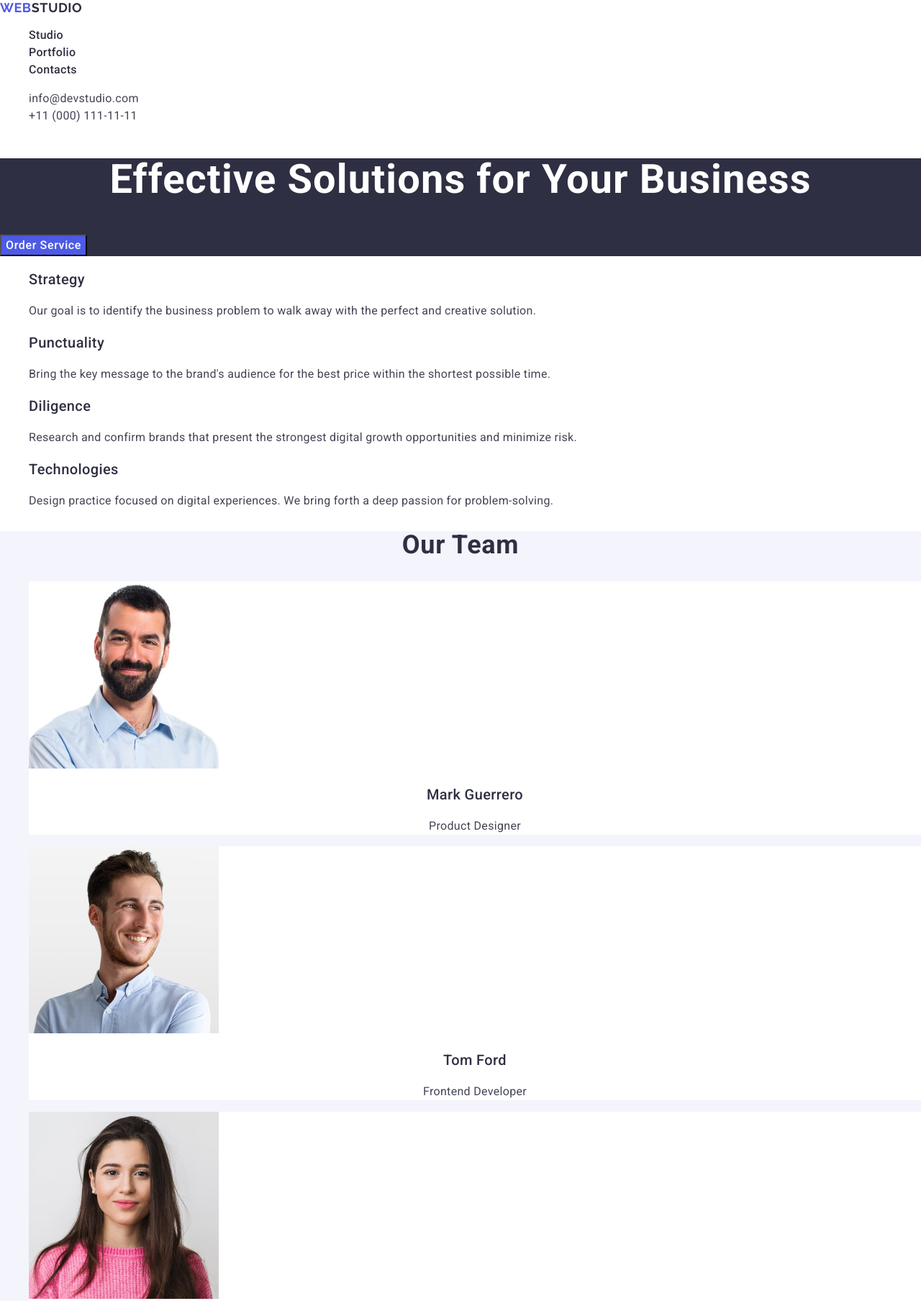
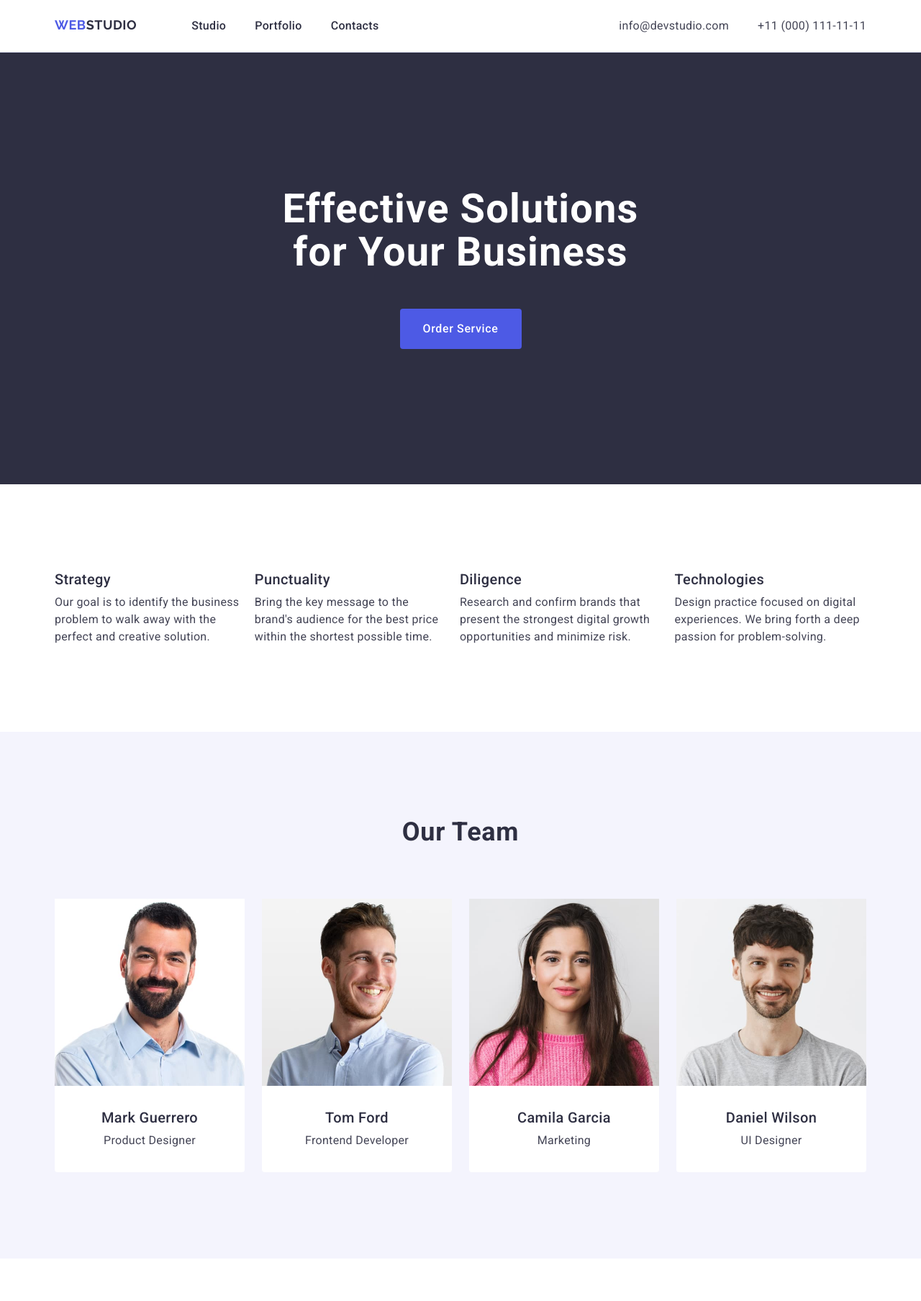
Before and after one commit to Dima2Kravets/goit-markup-hw-03, a plain HTML site: page index.html in a window 1280 px wide. Shown: the top 1808 px of the page at 72% size. Drawn offline with nearby package versions, Linux system fonts and the light colour scheme.

Commit message:
modify index, css & readme

```diff
--- a/css/styles.css
+++ b/css/styles.css
@@ -2,15 +2,43 @@ body{
     background: #fff;
     font-family: 'Roboto', sans-serif;
     color: #434455;
+}
+h1, h2, h3, h4, h5, h6, p{
+    margin-top: 0;
+    margin-bottom: 0;
 }
 a{
     text-decoration: none;
 }
 ul, ol{
     list-style-type: none;
+    margin-top: 0;
+    margin-bottom: 0;
+    padding-left: 0;
 }
 
-.address{
+img{
+    display: block;
+    max-width: 100%;
+}
+
+
+.container {
+    width: 1158px;
+    margin: 0 auto;
+    padding: 0 15px;
+}
+
+.section{
+    padding: 120px 0;
+}
+
+            /*Header*/
+
+header {
+    border-bottom: 1px solid #e7e9fc;
+}
+            .address{
     font-style: normal;
 }
 .logo{
@@ -45,9 +73,58 @@ ul, ol{
     letter-spacing: 0.02em;
     color: #434455;
     }
+.nav-link:hover,
+.nav-link:focus {
+    font-weight: 500;
+    font-size: 16px;
+    line-height: 1.5;
+    letter-spacing: 0.02em;
+    color: #404bbf;
+}
+
+.addr-link:hover,
+.addr-link:focus {
+    font-weight: 400;
+    font-size: 16px;
+    line-height: 1.5;
+    letter-spacing: 0.02em;
+    color: #404bbf;
+}
+.cont-header{
+    display: flex;
+    justify-content: space-between;
+    align-items: center;
+    height: 72px;
+}
+.nav{
+    display: flex;
+    gap:76px;
+}
+.nav-list{
+    display: flex;
+    gap: 40px;
+}
+.addr-list{
+    display: flex;
+    gap: 40px;
+}
+          /*Section-Motto*/
+
+.title {
+    font-weight: 700;
+    font-size: 56px;
+    line-height: 1.07;
+    letter-spacing: 0.02em;
+    text-align: center;
+    color: #fff;
+    margin-bottom: 48px;
+    width: 496px;
+}
+
 .motto-sect{
     background: #2e2f42;
-
+    padding-top: 188px;
+    padding-bottom: 188px;
 }
 
 .button{
@@ -59,22 +136,59 @@ ul, ol{
     letter-spacing: 0.04em;
     color: #fff;
     text-align: center;
+    border-radius: 4px;
+    width: 169px;
+    height: 56px;
+    border: none;
+
+}
+.button:hover,
+.button:focus {
+    background: #404bbf;
+}
+.cont-title{
+    display: flex;
+    flex-direction: column;
+    align-items: center;
+
 }
 
+            /*Section-Features*/
+.feature-title {
+    font-weight: 500;
+    font-size: 20px;
+    line-height: 1.2;
+    letter-spacing: 0.02em;
+    color: #2e2f42;
+    margin-bottom: 8px;
+}
+.feature-text {
+    font-weight: 400;
+    font-size: 16px;
+    line-height: 1.5;
+    letter-spacing: 0.02em;
+    color: #434455;
+}
+.feature-list{
+    display: flex;
+    gap: 20px;
+    justify-content: space-between;
+    align-items: center;
+
+}
+.feature-item{
+    width: calc((100%-72px)/4);
+}
+            /*Section-Team*/
 .team-sect{
     background: #f4f4fd;
 }
 .team-item{
     background-color: #FFFFFF;
+    border-radius: 0 0 4px 4px;
+    width: calc((100%-72px)/4);
 }
-.title{
-    font-weight: 700;
-    font-size: 56px;
-    line-height: 1.07;
-    letter-spacing: 0.02em;
-    text-align: center;
-    color: #fff;
-}
+
 .team-tatle, .portfolio-title{
     font-weight: 700;
     font-size: 36px;
@@ -83,13 +197,16 @@ ul, ol{
     text-align: center;
     color: #2e2f42;
     text-transform: capitalize;
+    margin-bottom: 72px;
 }
-.feature-title{
-    font-weight: 500;
-    font-size: 20px;
-    line-height: 1.2;
+.team-text {
+    font-weight: 400;
+    font-size: 16px;
+    line-height: 1.5;
     letter-spacing: 0.02em;
-    color: #2e2f42;
+    text-align: center;
+    color: #434455;
+    padding-bottom: 32px;
 }
 .team-name{
     font-weight: 500;
@@ -98,28 +215,25 @@ ul, ol{
     letter-spacing: 0.02em;
     text-align: center;
     color: #2e2f42;
+    margin-top: 32px;
+    margin-bottom: 8px;
 }
+
+.team-list{
+    display: flex;
+    gap: 24px;
+    justify-content: space-between;
+}
+            /*Section-Portfolio*/
 .portfolio-prod{
     font-weight: 500;
     font-size: 20px;
     line-height: 1.2;
     letter-spacing: 0.02em;
     color: #2e2f42;
-}
-.feature-text{
-    font-weight: 400;
-    font-size: 16px;
-    line-height: 1.5;
-    letter-spacing: 0.02em;
-    color: #434455;
-}
-.team-text{
-    font-weight: 400;
-    font-size: 16px;
-    line-height: 1.5;
-    letter-spacing: 0.02em;
-    text-align: center;
-    color: #434455;
+    margin-top: 32px;
+    margin-bottom: 8px;
+    padding-left: 16px;
 }
 .portfolio-text{
     font-weight: 400;
@@ -127,9 +241,26 @@ ul, ol{
     line-height: 1.5;
     letter-spacing: 0.02em;
     color: #434455;
+    border-bottom: 1px solid #e7e9fc;
+    border-left: 1px solid #e7e9fc;
+    border-right: 1px solid #e7e9fc;
+    padding-bottom: 32px;
+    padding-left: 16px;
 }
+.portfolio-list{
+    display: flex;
+    flex-wrap: wrap;
+    gap: 24px;
+}
+.portfolio-item{
+    width: calc((100%-72px)/4);
+}
+            /*Footer*/
 .footer{
     background: #2e2f42;
+    height: 312px;
+    padding-top: 100px;
+    padding-bottom: 100px;
 }
 .foot-logo-end {
     font-weight: 700;
@@ -138,30 +269,14 @@ ul, ol{
     letter-spacing: 0.03em;
     text-transform: uppercase;
     color: #f4f4fd;
-}
-.footer-text{
+   }
+
+   .footer-text{
     font-weight: 400;
     font-size: 16px;
     line-height: 1.5;
     letter-spacing: 0.02em;
     color: #f4f4fd;
+    max-width: 264px;
+    margin-top: 16px;
 }
-.nav-link:hover,
-.nav-link:focus{
-    font-weight: 500;
-    font-size: 16px;
-    line-height: 1.5;
-    letter-spacing: 0.02em;
-    color: #404bbf;
-}
-
-.addr-link:hover, .addr-link:focus{
-    font-weight: 400;
-    font-size: 16px;
-    line-height: 1.5;
-    letter-spacing: 0.02em;
-    color: #404bbf;
-}
-.button:hover, .button:focus{
-    background: #404bbf;
-}
--- a/index.html
+++ b/index.html
@@ -18,6 +18,7 @@
   </head>
   <body>
     <header>
+      <div class="container cont-header">
         <nav class="nav">
           <a href="./index.html" class="logo"
             >Web<span class="head-logo-end">Studio</span></a
@@ -49,23 +50,27 @@
             </li>
           </ul>
         </address>
+      </div>
     </header>
     <main>
       <!--Motto & button-->
-      <section class="motto-sect">
+      <section class="section motto-sect">
+        <div class="container cont-title">
           <h1 class="title">Effective Solutions for Your Business</h1>
           <button type="button" class="button">Order Service</button>
+        </div>
       </section>
 
       <!--Features-->
-      <section class="feature-sect">
+      <section class="section">
+        <div class="container">
           <h2 hidden class="feature-hidden-title">Features</h2>
           <ul class="feature-list">
             <li class="feature-item">
               <h3 class="feature-title">Strategy</h3>
               <p class="feature-text">
-              Our goal is to identify the business problem to walk away with the
-              perfect and creative solution.
+                Our goal is to identify the business problem to walk away with
+                the perfect and creative solution.
               </p>
             </li>
             <li class="feature-item">
@@ -90,10 +95,12 @@
               </p>
             </li>
           </ul>
+        </div>
       </section>
 
       <!--Team-->
-      <section class="team-sect">
+      <section class="section team-sect">
+        <div class="container cont-team">
           <h2 class="team-tatle">Our Team</h2>
           <ul class="team-list">
             <li class="team-item">
@@ -141,10 +148,12 @@
               <p class="team-text">UI Designer</p>
             </li>
           </ul>
+        </div>
       </section>
 
       <!--Portfolio-->
-      <section class="portfolio-sect">
+      <section class="section">
+        <div class="container">
           <h2 class="portfolio-title">Our Portfolio</h2>
           <ul class="portfolio-list">
             <li class="portfolio-item">
@@ -214,16 +223,19 @@
               <p class="portfolio-text">Marketing</p>
             </li>
           </ul>
+        </div>
       </section>
     </main>
     <footer class="footer">
+      <div class="container">
         <a href="./index.html" class="logo"
           >Web<span class="foot-logo-end">Studio</span></a
         >
         <p class="footer-text">
-        Increase the flow of customers and sales for your business with digital
-        marketing & growth solutions.
+          Increase the flow of customers and sales for your business with
+          digital marketing & growth solutions.
         </p>
+      </div>
     </footer>
   </body>
 </html>
```
Also changed, not shown: 1 other file. Lines whose indentation alone changed are shown as unchanged.
